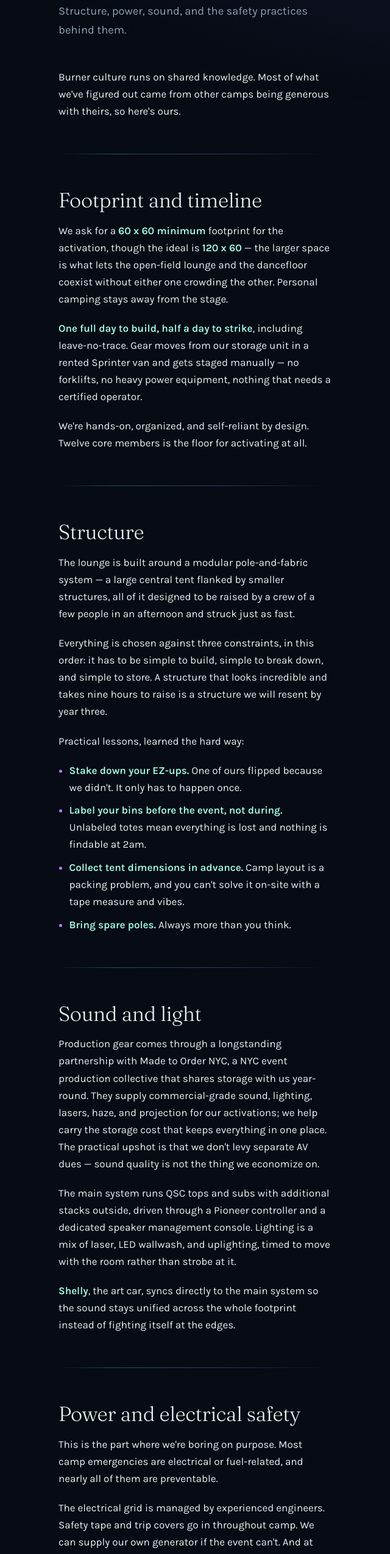
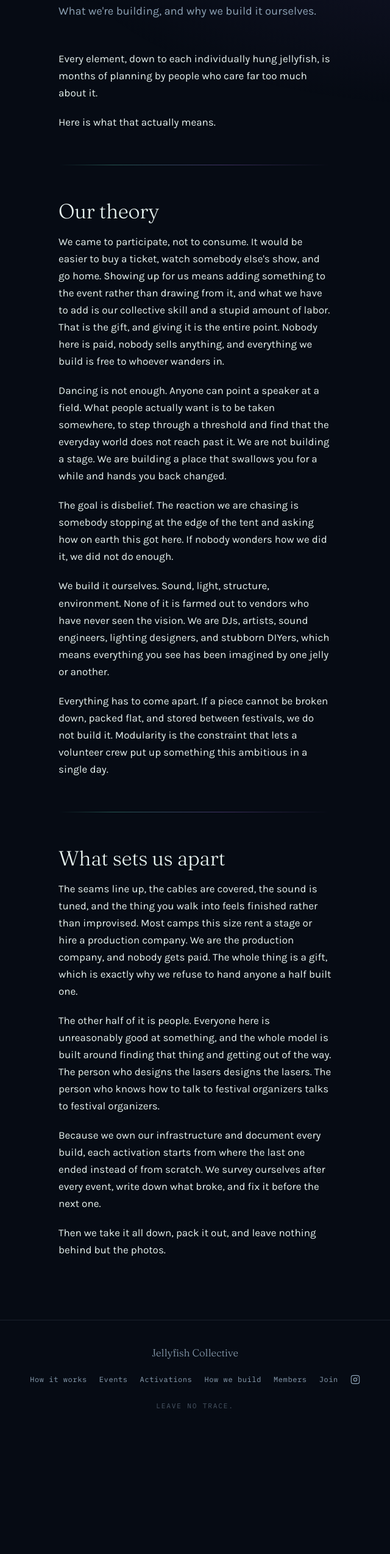
Before and after one commit to Chanksyou/The-Jellyfish-Collective, an Eleventy site: page src/technical/index.md in a window 1280 px wide. Shown: the part 240-2788 px from the top of the page at 61% size, without its empty margins (320-960 px from the left). After the commit the page ends 2611 px from the top, so only its background shows below. Built offline with nearby package versions, Linux system fonts and the light colour scheme; Eleventy itself is replaced by a stand-in of ours; files that its build step writes are made by us from their sources.

Commit message:
Rewrite How We Build page with new copy
Replace the technical spec sheet (footprint, structure, power, kitchen)
with narrative sections on our theory of production and what sets us
apart.

```diff
--- a/src/technical/index.md
+++ b/src/technical/index.md
@@ -1,137 +1,65 @@
 ---
 layout: layout.njk
 title: How We Build
-tagline: Structure, power, sound, and the safety practices behind them.
+tagline: What we're building, and why we build it ourselves.
 ---
 
-Burner culture runs on shared knowledge. Most of what we've figured out came
-from other camps being generous with theirs, so here's ours.
+Every element, down to each individually hung jellyfish, is months of
+planning by people who care far too much about it.
+
+Here is what that actually means.
 
 ---
 
-## Footprint and timeline
+## Our theory
 
-We ask for a **60 x 60 minimum** footprint for the activation, though the
-ideal is **120 x 60** — the larger space is what lets the open-field lounge
-and the dancefloor coexist without either one crowding the other. Personal
-camping stays away from the stage.
+We came to participate, not to consume. It would be easier to buy a ticket,
+watch somebody else's show, and go home. Showing up for us means adding
+something to the event rather than drawing from it, and what we have to add
+is our collective skill and a stupid amount of labor. That is the gift, and
+giving it is the entire point. Nobody here is paid, nobody sells anything,
+and everything we build is free to whoever wanders in.
 
-**One full day to build, half a day to strike**, including leave-no-trace.
-Gear moves from our storage unit in a rented Sprinter van and gets staged
-manually — no forklifts, no heavy power equipment, nothing that needs a
-certified operator.
+Dancing is not enough. Anyone can point a speaker at a field. What people
+actually want is to be taken somewhere, to step through a threshold and find
+that the everyday world does not reach past it. We are not building a stage.
+We are building a place that swallows you for a while and hands you back
+changed.
 
-We're hands-on, organized, and self-reliant by design. Twelve core members is
-the floor for activating at all.
+The goal is disbelief. The reaction we are chasing is somebody stopping at
+the edge of the tent and asking how on earth this got here. If nobody
+wonders how we did it, we did not do enough.
+
+We build it ourselves. Sound, light, structure, environment. None of it is
+farmed out to vendors who have never seen the vision. We are DJs, artists,
+sound engineers, lighting designers, and stubborn DIYers, which means
+everything you see has been imagined by one jelly or another.
+
+Everything has to come apart. If a piece cannot be broken down, packed flat,
+and stored between festivals, we do not build it. Modularity is the
+constraint that lets a volunteer crew put up something this ambitious in a
+single day.
 
 ---
 
-## Structure
+## What sets us apart
 
-The lounge is built around a modular pole-and-fabric system — a large central
-tent flanked by smaller structures, all of it designed to be raised by a crew
-of a few people in an afternoon and struck just as fast.
+The seams line up, the cables are covered, the sound is tuned, and the thing
+you walk into feels finished rather than improvised. Most camps this size
+rent a stage or hire a production company. We are the production company,
+and nobody gets paid. The whole thing is a gift, which is exactly why we
+refuse to hand anyone a half built one.
 
-Everything is chosen against three constraints, in this order: it has to be
-simple to build, simple to break down, and simple to store. A structure that
-looks incredible and takes nine hours to raise is a structure we will resent
-by year three.
+The other half of it is people. Everyone here is unreasonably good at
+something, and the whole model is built around finding that thing and
+getting out of the way. The person who designs the lasers designs the
+lasers. The person who knows how to talk to festival organizers talks to
+festival organizers.
 
-Practical lessons, learned the hard way:
+Because we own our infrastructure and document every build, each activation
+starts from where the last one ended instead of from scratch. We survey
+ourselves after every event, write down what broke, and fix it before the
+next one.
 
-- **Stake down your EZ-ups.** One of ours flipped because we didn't. It only
-  has to happen once.
-- **Label your bins before the event, not during.** Unlabeled totes mean
-  everything is lost and nothing is findable at 2am.
-- **Collect tent dimensions in advance.** Camp layout is a packing problem,
-  and you can't solve it on-site with a tape measure and vibes.
-- **Bring spare poles.** Always more than you think.
-
----
-
-## Sound and light
-
-Production gear comes through a longstanding partnership with Made to Order
-NYC, a NYC event production collective that shares storage with us year-round.
-They supply commercial-grade sound, lighting, lasers, haze, and projection for
-our activations; we help carry the storage cost that keeps everything in one
-place. The practical upshot is that we don't levy separate AV dues — sound
-quality is not the thing we economize on.
-
-The main system runs QSC tops and subs with additional stacks outside, driven
-through a Pioneer controller and a dedicated speaker management console.
-Lighting is a mix of laser, LED wallwash, and uplighting, timed to move with
-the room rather than strobe at it.
-
-**Shelly**, the art car, syncs directly to the main system so the sound stays
-unified across the whole footprint instead of fighting itself at the edges.
-
----
-
-## Power and electrical safety
-
-This is the part where we're boring on purpose. Most camp emergencies are
-electrical or fuel-related, and nearly all of them are preventable.
-
-The electrical grid is managed by experienced engineers. Safety tape and trip
-covers go in throughout camp. We can supply our own generator if the event
-can't. And at least three **Safety Guardians** are on hand at all times to
-monitor the activation and keep an eye on everyone's comfort.
-
-**Generators**
-
-- Sited at least 20 feet from any tent, stage, or enclosed space — carbon
-  monoxide is the risk, and it's silent
-- Properly grounded per manufacturer instructions
-- Enclosures that ventilate while keeping hands out
-- Sized with headroom for total connected load, never run at the edge
-
-**Fuel**
-
-- Approved, clearly labeled containers, stored cool and dry, away from
-  ignition sources
-- Refuel only when the generator is off and cooled, with a funnel, and clean
-  spills immediately
-
-**Cable**
-
-- Outdoor-rated only, gauged for the actual load
-- Ramps or covers anywhere cable crosses a walkway
-- Routed away from water and sharp edges, secured so nothing tangles
-- Inspected for fraying before every event; damaged cable gets replaced, not
-  taped
-- Weatherproof covers on every plug and outlet
-- Unplug by the plug, never by yanking the cord
-
-**Load management**
-
-- Total connected wattage calculated in advance against generator capacity
-- Load distributed evenly across circuits rather than stacked on one
-- High-draw equipment powered on sequentially to avoid surge
-- LED fixtures wherever possible — less heat, less draw
-
-**People**
-
-- Everyone gets basic electrical safety orientation and knows how to shut the
-  generator down
-- Clear signage around electrical equipment
-- Only qualified people open anything up
-- Battery or solar emergency lighting staged for a blackout
-
----
-
-## Kitchen
-
-Communal meals are part of the camp, and the kitchen is where the schedule
-actually breaks if you let it.
-
-- Prep food off-site wherever possible; on-site prep eats the whole afternoon
-- Staff prep separately from the stove — whoever is cooking should not also be
-  chopping
-- Communal burners for people cooking their own food
-- Three-bucket wash system for dishes, set up before anyone needs it
-
----
-
-<!-- INTERNAL — do not publish: camp inventory, gear counts, storage location,
-     and equipment checkout live in the members' tools, not on this page. -->
+Then we take it all down, pack it out, and leave nothing behind but the
+photos.
```
